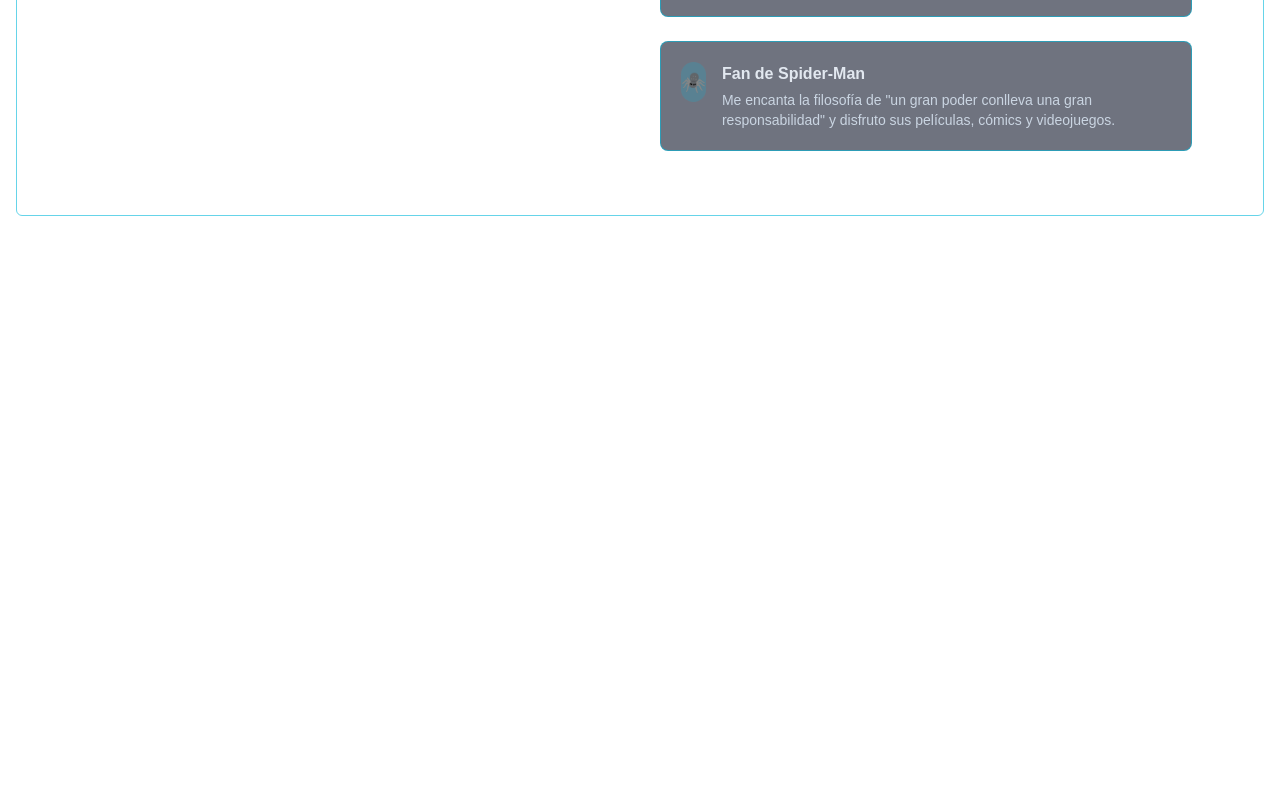
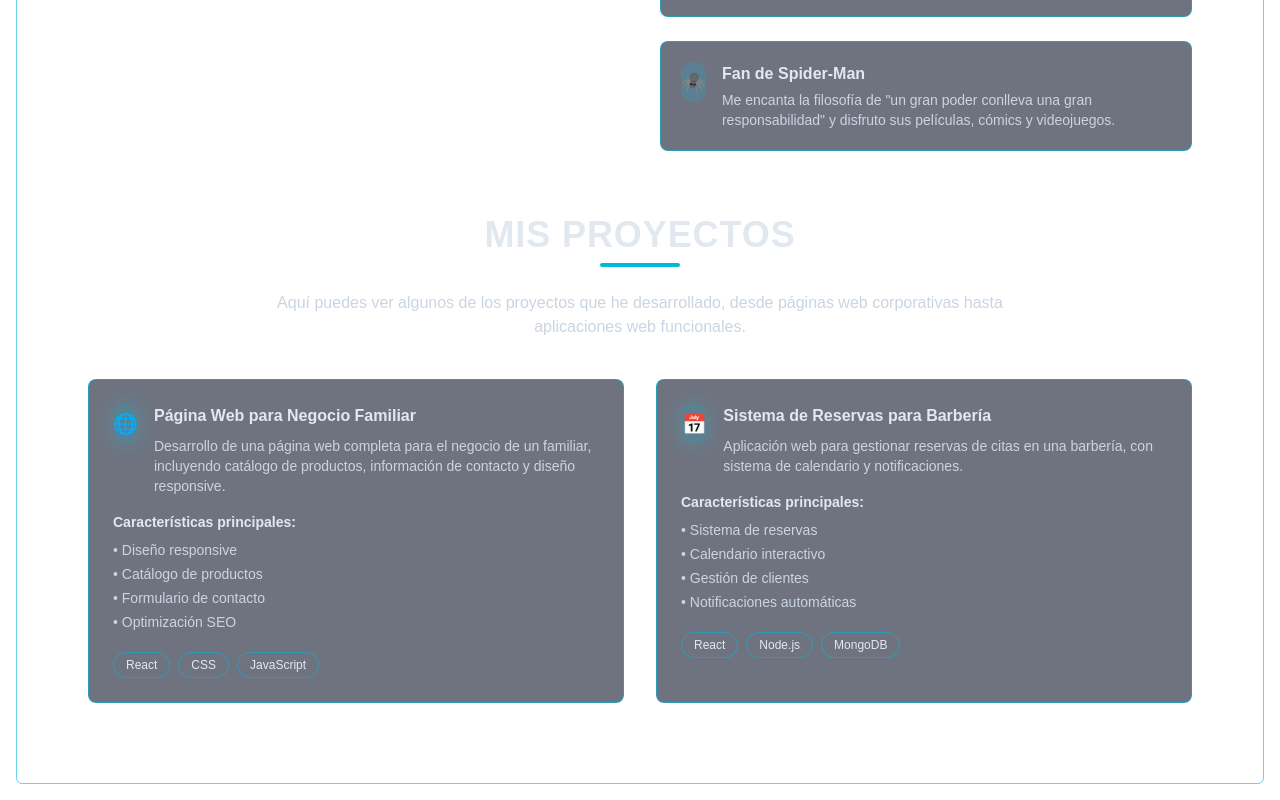
Before and after one commit to 1081271746/proyectofinal, a Next.js app: page / in a window 1280 px wide. Shown: the part 746-1546 px from the top of the page. Before the commit the page ends 978 px from the top, so only its background shows below. Built offline with nearby package versions, Linux system fonts and the light colour scheme.

Commit message:
agregando mis proyectos

```diff
--- a/src/app/page.tsx
+++ b/src/app/page.tsx
@@ -152,6 +152,73 @@ export default function Home() {
             </div>
           </div>
         </section>
+
+        {/* Proyectos */}
+        <section id="proyectos" className="mx-auto max-w-6xl px-6 pb-20">
+          <h2 className="text-center text-3xl md:text-4xl font-bold tracking-wide text-slate-200">
+            MIS PROYECTOS
+          </h2>
+          <div className="mx-auto mt-2 h-1 w-20 rounded bg-cyan-500" />
+          <p className="mt-6 text-center text-slate-300 max-w-3xl mx-auto">
+            Aquí puedes ver algunos de los proyectos que he desarrollado, desde páginas web corporativas hasta aplicaciones web funcionales.
+          </p>
+
+          <div className="mt-10 grid md:grid-cols-2 gap-8">
+            {/* Proyecto 1 */}
+            <article className="rounded-lg border border-cyan-500/60 bg-slate-900/60 p-6">
+              <div className="flex items-start gap-4">
+                <div className="flex h-10 w-10 items-center justify-center rounded-xl bg-cyan-500/20 text-cyan-400 text-xl shadow-[0_0_20px_rgba(34,211,238,0.25)]">🌐</div>
+                <div>
+                  <h3 className="font-semibold text-slate-200">Página Web para Negocio Familiar</h3>
+                  <p className="mt-2 text-sm text-slate-300">
+                    Desarrollo de una página web completa para el negocio de un familiar, incluyendo catálogo de productos, información de contacto y diseño responsive.
+                  </p>
+                </div>
+              </div>
+              <div className="mt-4">
+                <h4 className="text-sm font-semibold text-slate-200">Características principales:</h4>
+                <ul className="mt-2 space-y-1 text-sm text-slate-300">
+                  <li>• Diseño responsive</li>
+                  <li>• Catálogo de productos</li>
+                  <li>• Formulario de contacto</li>
+                  <li>• Optimización SEO</li>
+                </ul>
+              </div>
+              <div className="mt-5 flex flex-wrap gap-2">
+                <span className="rounded-full border border-cyan-500/60 px-3 py-1 text-xs text-slate-200">React</span>
+                <span className="rounded-full border border-cyan-500/60 px-3 py-1 text-xs text-slate-200">CSS</span>
+                <span className="rounded-full border border-cyan-500/60 px-3 py-1 text-xs text-slate-200">JavaScript</span>
+              </div>
+            </article>
+
+            {/* Proyecto 2 */}
+            <article className="rounded-lg border border-cyan-500/60 bg-slate-900/60 p-6">
+              <div className="flex items-start gap-4">
+                <div className="flex h-10 w-10 items-center justify-center rounded-xl bg-cyan-500/20 text-cyan-400 text-xl shadow-[0_0_20px_rgba(34,211,238,0.25)]">📅</div>
+                <div>
+                  <h3 className="font-semibold text-slate-200">Sistema de Reservas para Barbería</h3>
+                  <p className="mt-2 text-sm text-slate-300">
+                    Aplicación web para gestionar reservas de citas en una barbería, con sistema de calendario y notificaciones.
+                  </p>
+                </div>
+              </div>
+              <div className="mt-4">
+                <h4 className="text-sm font-semibold text-slate-200">Características principales:</h4>
+                <ul className="mt-2 space-y-1 text-sm text-slate-300">
+                  <li>• Sistema de reservas</li>
+                  <li>• Calendario interactivo</li>
+                  <li>• Gestión de clientes</li>
+                  <li>• Notificaciones automáticas</li>
+                </ul>
+              </div>
+              <div className="mt-5 flex flex-wrap gap-2">
+                <span className="rounded-full border border-cyan-500/60 px-3 py-1 text-xs text-slate-200">React</span>
+                <span className="rounded-full border border-cyan-500/60 px-3 py-1 text-xs text-slate-200">Node.js</span>
+                <span className="rounded-full border border-cyan-500/60 px-3 py-1 text-xs text-slate-200">MongoDB</span>
+              </div>
+            </article>
+          </div>
+        </section>
       </div>
     </main>
   );
```
